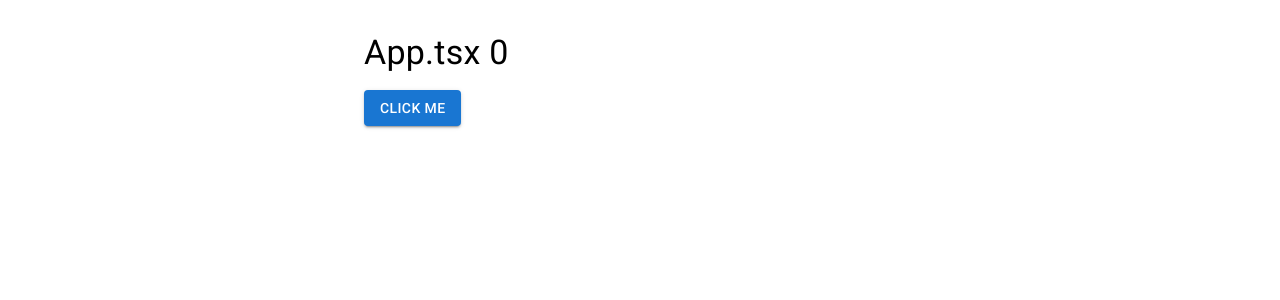
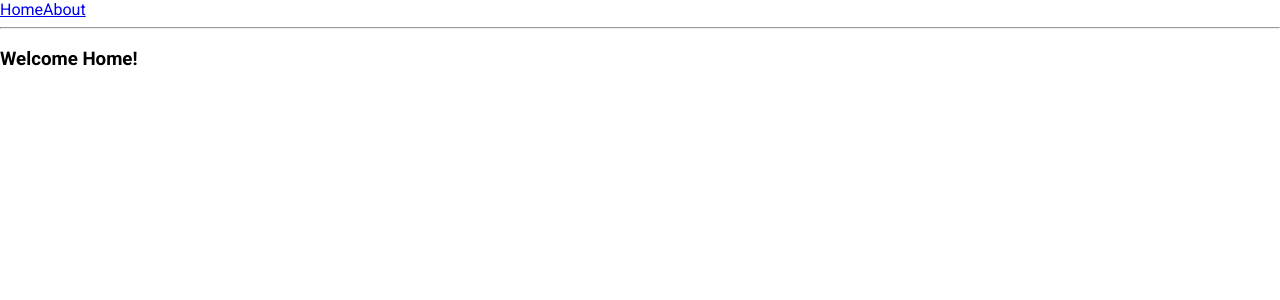
Before and after one commit to gaberabreu/react-vite-boilerplate, a React (Vite) app: page / in a window 1280 px wide. Shown: the top 300 px of the page. Built offline with nearby package versions, Linux system fonts and the light colour scheme.

Commit message:
Add Tanstack Router

```diff
--- a/package.json
+++ b/package.json
@@ -20,11 +20,14 @@
     "@emotion/react": "^11.13.3",
     "@emotion/styled": "^11.13.0",
     "@mui/material": "^6.1.6",
+    "@tanstack/react-router": "^1.79.0",
     "react": "^18.3.1",
     "react-dom": "^18.3.1"
   },
   "devDependencies": {
     "@eslint/js": "^9.13.0",
+    "@tanstack/router-devtools": "^1.79.0",
+    "@tanstack/router-plugin": "^1.79.0",
     "@testing-library/jest-dom": "^6.6.3",
     "@testing-library/react": "^16.0.1",
     "@types/node": "^22.9.0",
--- a/src/App.tsx
+++ b/src/App.tsx
@@ -1,32 +1,17 @@
-import { useState } from "react";
+import { RouterProvider, createRouter } from "@tanstack/react-router";
 
-import Box from "@mui/material/Box";
-import Button from "@mui/material/Button";
-import Container from "@mui/material/Container";
-import Typography from "@mui/material/Typography";
+import { routeTree } from "./routeTree.gen";
+
+const router = createRouter({ routeTree });
+
+declare module "@tanstack/react-router" {
+  interface Register {
+    router: typeof router;
+  }
+}
 
 const App = () => {
-  const [count, setCount] = useState(0);
-
-  return (
-    <Container maxWidth="sm">
-      <Box sx={{ my: 4 }}>
-        <Typography
-          variant="h4"
-          component="h1"
-          sx={{ mb: 2 }}
-        >
-          App.tsx {count}
-        </Typography>
-        <Button
-          variant="contained"
-          onClick={() => setCount((prev) => prev + 1)}
-        >
-          Click me
-        </Button>
-      </Box>
-    </Container>
-  );
+  return <RouterProvider router={router} />;
 };
 
 export default App;
--- /dev/null
+++ b/src/routeTree.gen.ts
@@ -0,0 +1,116 @@
+/* eslint-disable */
+
+// @ts-nocheck
+
+// noinspection JSUnusedGlobalSymbols
+
+// This file was automatically generated by TanStack Router.
+// You should NOT make any changes in this file as it will be overwritten.
+// Additionally, you should also exclude this file from your linter and/or formatter to prevent it from being checked or modified.
+
+import { createFileRoute } from '@tanstack/react-router'
+
+// Import Routes
+
+import { Route as rootRoute } from './routes/__root'
+
+// Create Virtual Routes
+
+const AboutLazyImport = createFileRoute('/about')()
+const IndexLazyImport = createFileRoute('/')()
+
+// Create/Update Routes
+
+const AboutLazyRoute = AboutLazyImport.update({
+  id: '/about',
+  path: '/about',
+  getParentRoute: () => rootRoute,
+} as any).lazy(() => import('./routes/about.lazy').then((d) => d.Route))
+
+const IndexLazyRoute = IndexLazyImport.update({
+  id: '/',
+  path: '/',
+  getParentRoute: () => rootRoute,
+} as any).lazy(() => import('./routes/index.lazy').then((d) => d.Route))
+
+// Populate the FileRoutesByPath interface
+
+declare module '@tanstack/react-router' {
+  interface FileRoutesByPath {
+    '/': {
+      id: '/'
+      path: '/'
+      fullPath: '/'
+      preLoaderRoute: typeof IndexLazyImport
+      parentRoute: typeof rootRoute
+    }
+    '/about': {
+      id: '/about'
+      path: '/about'
+      fullPath: '/about'
+      preLoaderRoute: typeof AboutLazyImport
+      parentRoute: typeof rootRoute
+    }
+  }
+}
+
+// Create and export the route tree
+
+export interface FileRoutesByFullPath {
+  '/': typeof IndexLazyRoute
+  '/about': typeof AboutLazyRoute
+}
+
+export interface FileRoutesByTo {
+  '/': typeof IndexLazyRoute
+  '/about': typeof AboutLazyRoute
+}
+
+export interface FileRoutesById {
+  __root__: typeof rootRoute
+  '/': typeof IndexLazyRoute
+  '/about': typeof AboutLazyRoute
+}
+
+export interface FileRouteTypes {
+  fileRoutesByFullPath: FileRoutesByFullPath
+  fullPaths: '/' | '/about'
+  fileRoutesByTo: FileRoutesByTo
+  to: '/' | '/about'
+  id: '__root__' | '/' | '/about'
+  fileRoutesById: FileRoutesById
+}
+
+export interface RootRouteChildren {
+  IndexLazyRoute: typeof IndexLazyRoute
+  AboutLazyRoute: typeof AboutLazyRoute
+}
+
+const rootRouteChildren: RootRouteChildren = {
+  IndexLazyRoute: IndexLazyRoute,
+  AboutLazyRoute: AboutLazyRoute,
+}
+
+export const routeTree = rootRoute
+  ._addFileChildren(rootRouteChildren)
+  ._addFileTypes<FileRouteTypes>()
+
+/* ROUTE_MANIFEST_START
+{
+  "routes": {
+    "__root__": {
+      "filePath": "__root.tsx",
+      "children": [
+        "/",
+        "/about"
+      ]
+    },
+    "/": {
+      "filePath": "index.lazy.tsx"
+    },
+    "/about": {
+      "filePath": "about.lazy.tsx"
+    }
+  }
+}
+ROUTE_MANIFEST_END */
--- /dev/null
+++ b/src/routes/__root.tsx
@@ -0,0 +1,16 @@
+import { createRootRoute, Link, Outlet } from "@tanstack/react-router";
+import { TanStackRouterDevtools } from "@tanstack/router-devtools";
+
+export const Route = createRootRoute({
+  component: () => (
+    <>
+      <div>
+        <Link to="/">Home</Link>
+        <Link to="/about">About</Link>
+      </div>
+      <hr />
+      <Outlet />
+      <TanStackRouterDevtools />
+    </>
+  ),
+});
--- /dev/null
+++ b/src/routes/about.lazy.tsx
@@ -0,0 +1,9 @@
+import { createLazyFileRoute } from "@tanstack/react-router";
+
+export const Route = createLazyFileRoute("/about")({
+  component: About,
+});
+
+function About() {
+  return <div>Hello from About!</div>;
+}
--- /dev/null
+++ b/src/routes/index.lazy.tsx
@@ -0,0 +1,13 @@
+import { createLazyFileRoute } from "@tanstack/react-router";
+
+export const Route = createLazyFileRoute("/")({
+  component: Index,
+});
+
+function Index() {
+  return (
+    <div>
+      <h3>Welcome Home!</h3>
+    </div>
+  );
+}
--- a/vite.config.ts
+++ b/vite.config.ts
@@ -2,11 +2,12 @@
 
 import { defineConfig } from "vite";
 import react from "@vitejs/plugin-react-swc";
+import { TanStackRouterVite } from "@tanstack/router-plugin/vite";
 
 import path from "path";
 
 export default defineConfig({
-  plugins: [react()],
+  plugins: [react(), TanStackRouterVite()],
   css: {
     preprocessorOptions: {
       scss: {
```
Also changed, not shown: 1 other file (tests, documents, lock files or other folders).
